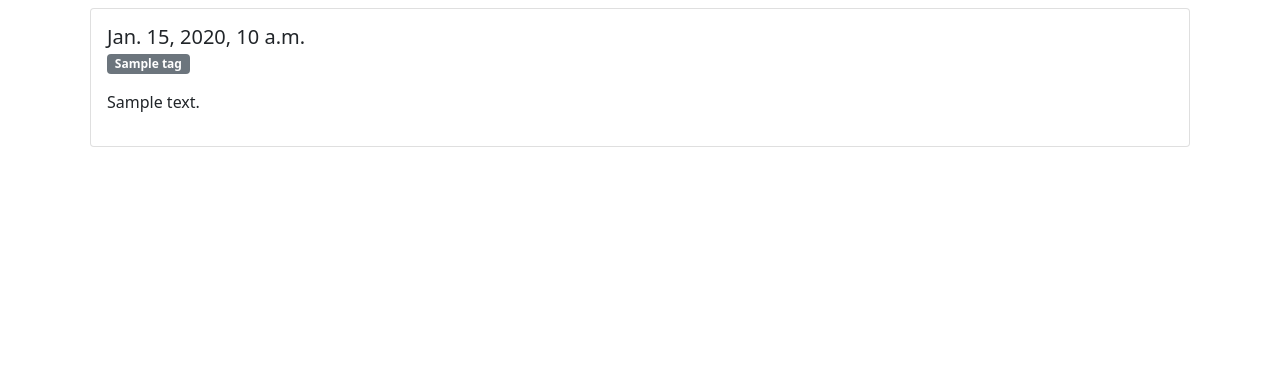
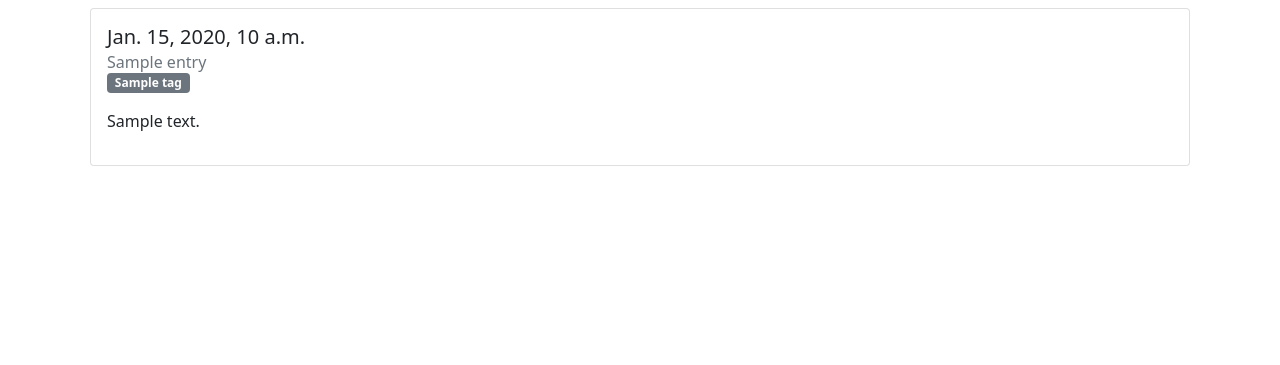
Before and after one commit to joshmoody24/journalsite, a Django app: template journal/templates/index.html in a window 1280 px wide. Shown: the part 80-445 px from the top of the page. Run offline with Django 3.2, Linux system fonts and the light colour scheme; the template is opened without the code that fills it: most values are stand-ins (such as "Sample title", 1, 10 or a date in 2020).

Commit message:
added optional titles to journal entries

```diff
--- a/journal/admin.py
+++ b/journal/admin.py
@@ -3,7 +3,7 @@ from .models import *
 
 
 class EntryAdmin(admin.ModelAdmin):
-    fields = ('date', 'content', 'tags', 'public')
+    fields = ('date', 'title', 'content', 'tags', 'public')
     ordering = ('-date',)
 
 # Register your models here.
--- a/journal/models.py
+++ b/journal/models.py
@@ -9,6 +9,7 @@ class Tag(models.Model):
 class Entry(models.Model):
     date = models.DateField(unique=True)
     tags = models.ManyToManyField(Tag, blank=True)
+    title = models.CharField(max_length=200, blank=True, null=True)
     content = models.TextField()
     public = models.BooleanField(default=True)
 
--- a/journal/templates/index.html
+++ b/journal/templates/index.html
@@ -6,6 +6,10 @@
 	  <div class="card-body">
 		  <h5 class="card-title"><a class="text-decoration-none text-dark" href="/entry/{{entry.date | date:"Y-m-d"}}">{{entry.date}}</a></h5>
 	    <h6 class="card-subtitle mb-2 text-muted">
+		{% if entry.title %}
+		{{entry.title}}
+		<br />
+		{% endif %}
 		{% for tag in entry.tags.all %}
 		<span class="badge bg-secondary">{{tag.name}}</span>
 		{% endfor %}
```
Also changed, not shown: journal/migrations/0006_entry_title.py (added), 2 other files.
